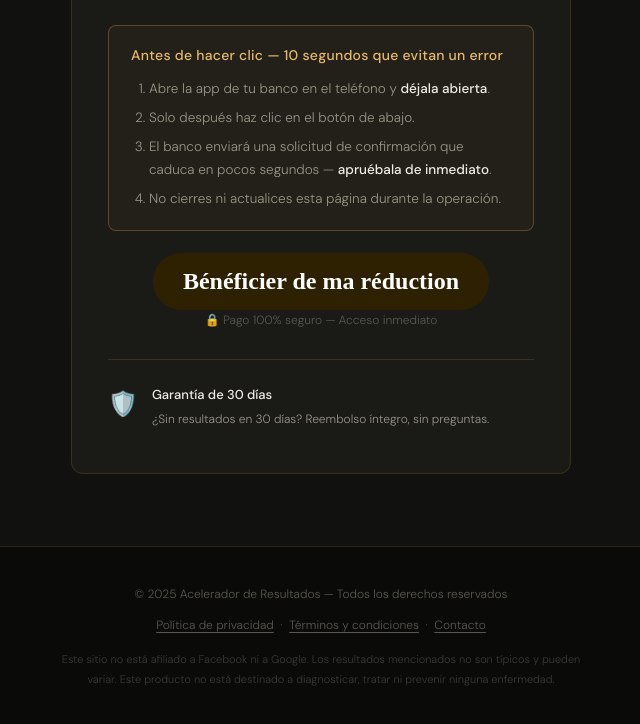
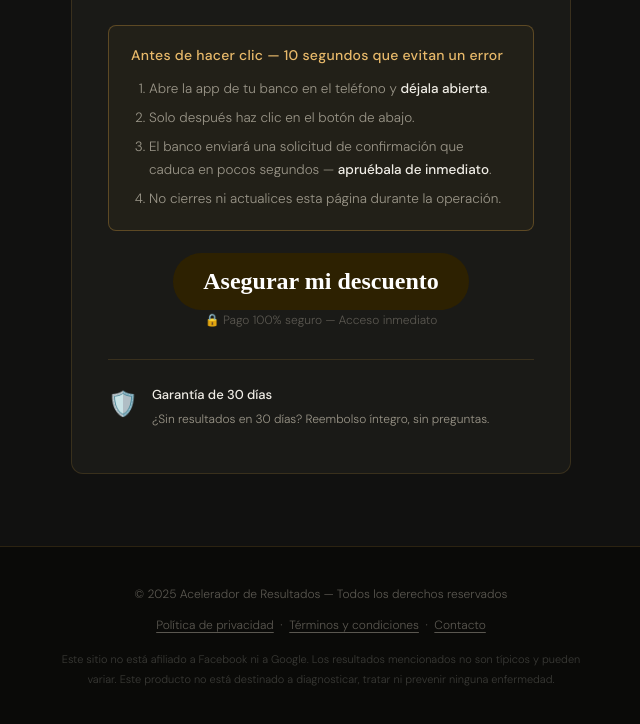
Before and after one commit to tarcisiooramonn-cell/acelerador-es, a plain HTML site: page index.html in a window 1280 px wide. Shown: the part 2468-3192 px from the top of the page, without its empty margins (319-959 px from the left). Drawn offline with nearby package versions, Linux system fonts and the light colour scheme.

Commit message:
Update index.html

```diff
--- a/index.html
+++ b/index.html
@@ -458,7 +458,7 @@
         </ol>
       </div>
 
-      <button type="button" onclick="acceptUpsell('https://checkout.kashpay.com.br/u/d53655508ca5f086')" style="font-family: 'Poppins'; font-size: 24px; font-weight: 600; line-height: 1.3; color: #ffffff; background-color: #2d2101; border: none; border-radius: 50px; padding: 13px 7%; cursor: pointer; text-align: center; display: block; margin: auto;">Bénéficier de ma réduction</button>
+      <button type="button" onclick="acceptUpsell('https://checkout.kashpay.com.br/u/d53655508ca5f086')" style="font-family: 'Poppins'; font-size: 24px; font-weight: 600; line-height: 1.3; color: #ffffff; background-color: #2d2101; border: none; border-radius: 50px; padding: 13px 7%; cursor: pointer; text-align: center; display: block; margin: auto;">Asegurar mi descuento</button>
       <div class="cta-sub">🔒 Pago 100% seguro — Acceso inmediato</div>
 
       <div class="guarantee">
```
